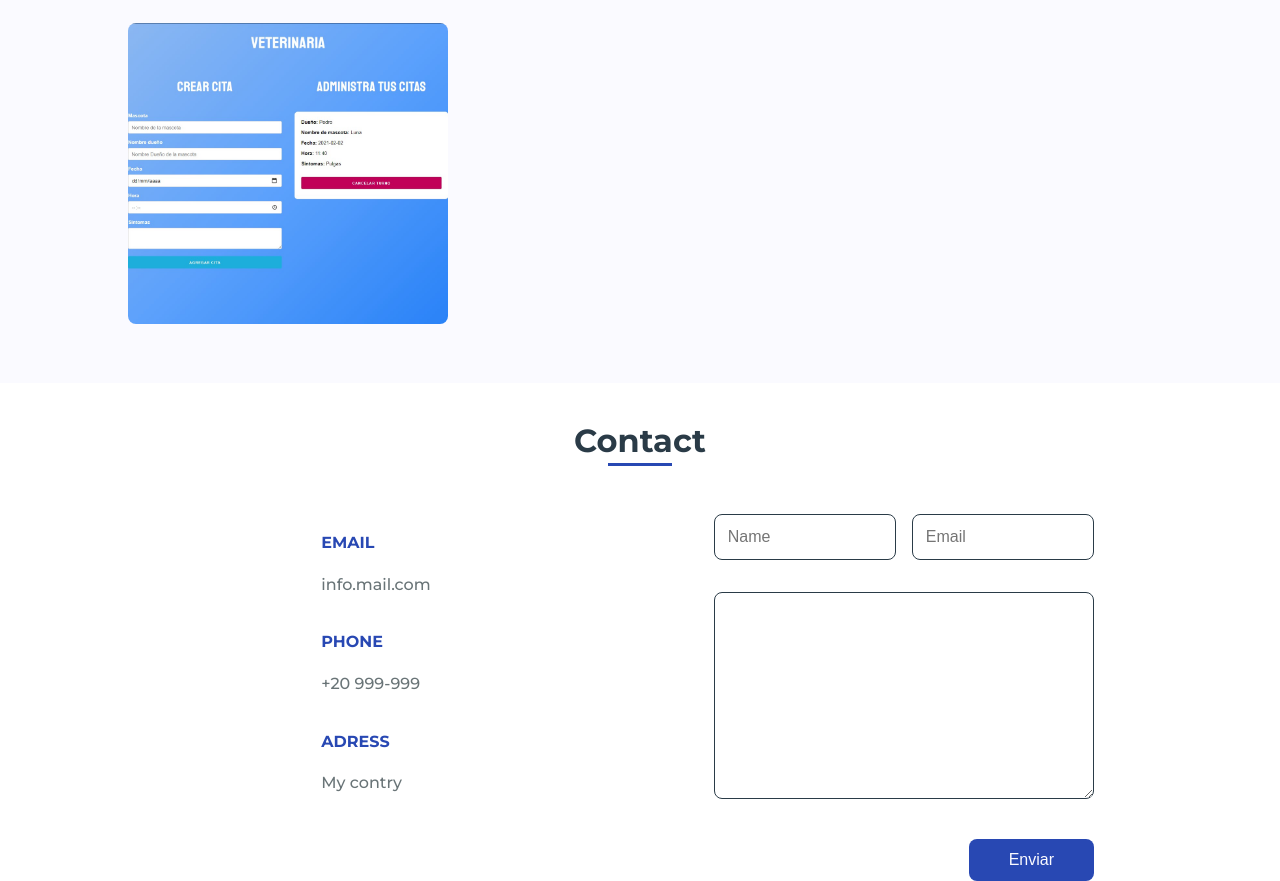
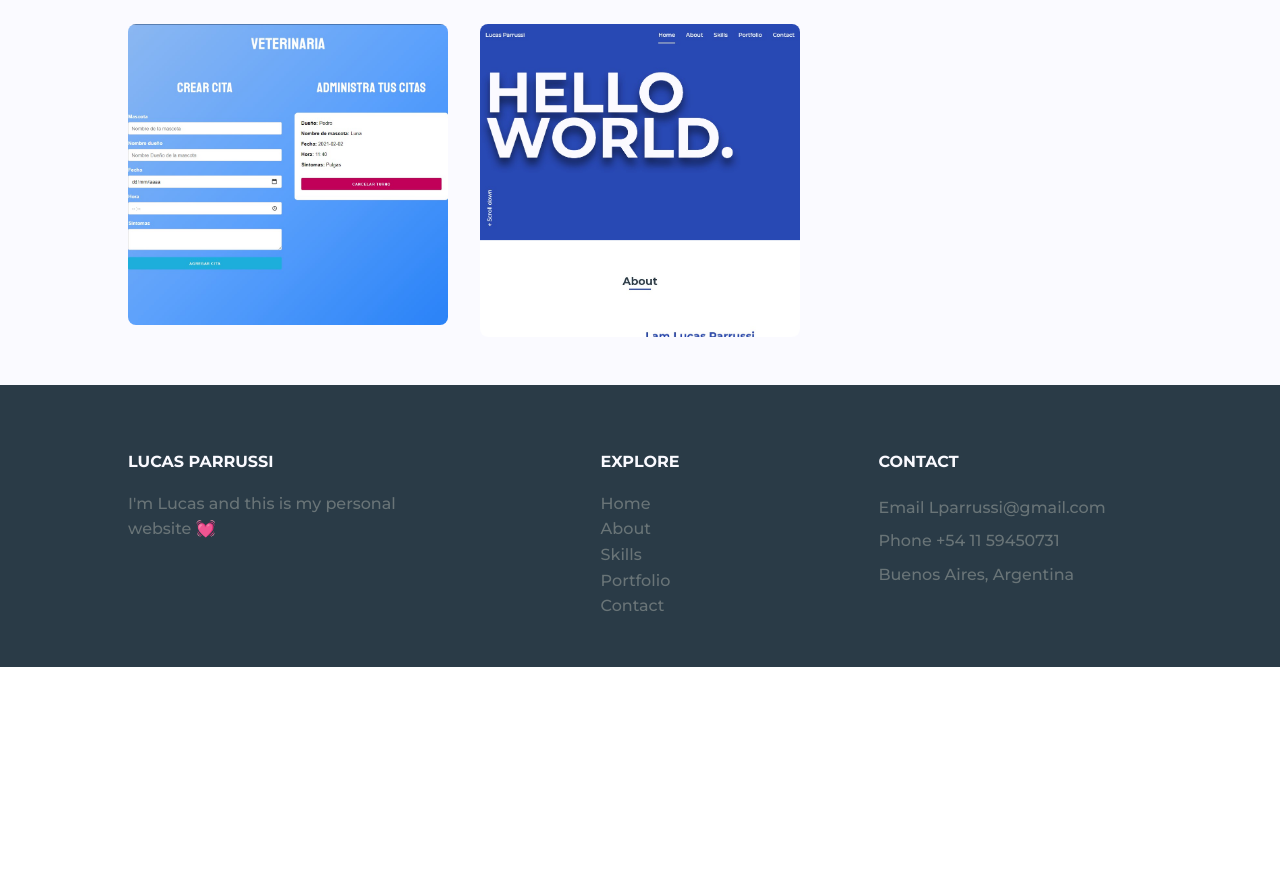
Before and after one commit to lparrussi/porfolio, a plain HTML site: page index.html in a window 1280 px wide. Shown: the part 2420-3301 px from the top of the page. After the commit the page ends 3087 px from the top, so only its background shows below. Drawn offline with nearby package versions, Linux system fonts and the light colour scheme.

Commit message:
Modificacion

```diff
--- a/index.html
+++ b/index.html
@@ -65,7 +65,7 @@
 
                         <div class="about__social">
                             <a href="https://www.linkedin.com/in/lucasparrussi/" class="about__social-icon"><i class='bx bxl-linkedin' ></i></a>
-                            <a href="#" class="about__social-icon"><i class='bx bxl-github' ></i></a>
+                            <a href="https://github.com/lparrussi?tab=repositories" class="about__social-icon"><i class='bx bxl-github' ></i></a>
                         </div>
                     </div>
                 </div>
@@ -101,65 +101,74 @@
                 <h2 class="section-title">Portfolio</h2>
 
                 <div class="portfolio__container bd-grid">
+
                     <div class="portfolio__img">
                         <img src="assets/img/work1.jpg" alt="">
 
                         <div class="portfolio__link">
-                            <a href="#" class="portfolio__link-name">View details</a>
+                            <a href="https://sleepy-hugle-d51abd.netlify.app/" class="portfolio__link-name">MERN STACK</a>
                         </div>
                     </div>
                     <div class="portfolio__img">
                         <img src="assets/img/work2.jpg" alt="">
 
                         <div class="portfolio__link">
-                            <a href="#" class="portfolio__link-name">View details</a>
+                            <a href="https://cripto-react.vercel.app/" class="portfolio__link-name">CriptoApp</a>
                         </div>
                     </div>
                     <div class="portfolio__img">
                         <img src="assets/img/work3.jpg" alt="">
 
                         <div class="portfolio__link">
-                            <a href="#" class="portfolio__link-name">View details</a>
+                            <a href="https://control-de-gasto.vercel.app/" class="portfolio__link-name">Gasto semanal</a>
                         </div>
                     </div>
                     <div class="portfolio__img">
                         <img src="assets/img/work4.jpg" alt="">
 
                         <div class="portfolio__link">
-                            <a href="#" class="portfolio__link-name">View details</a>
+                            <a href="https://app-turnos-veterinaria.vercel.app/" class="portfolio__link-name">Turnos APP</a>
+                        </div>
+                    </div>
+                    <div class="portfolio__img">
+                        <img src="assets/img/work5.jpg" alt="">
+
+                        <div class="portfolio__link">
+                            <a href="https://porfolio-xi.vercel.app/" class="portfolio__link-name">Portfolio</a>
                         </div>
                     </div>
                 </div>
             </section>
 
-            <!--===== CONTACT =====-->
-            <section class="contact-section" id="contact">
-                <h2 class="section-title">Contact</h2>
+            <!--===== FOOTER =====-->
+        <footer class="footer section">
+            <div class="footer__container bd-grid">
+                <div class="footer__data">
+                    <h2 class="footer__title">LUCAS PARRUSSI</h2>
+                    <p class="footer__text">I'm Lucas and this is my personal website &#128147;</p>
+                </div>
 
-                <div class="contact__container bd-grid">
-                    <div class="contact__info">
-                        <h3 class="contact__subtitle">EMAIL</h3>
-                        <span class="contact__text">info.mail.com</span>
+                <div class="footer__data">
+                    <h2 class="footer__title">EXPLORE</h2>
+                    <ul>
+                        <li><a href="#home" class="footer__link">Home</a></li>
+                        <li><a href="#about" class="footer__link">About</a></li>
+                        <li><a href="#skills" class="footer__link">Skills</a></li>
+                        <li><a href="#portfolio" class="footer__link">Portfolio</a></li>
+                        <li><a href="#Contact" class="footer__link">Contact</a></li>
+                    </ul>
+                </div>
 
-                        <h3 class="contact__subtitle">PHONE</h3>
-                        <span class="contact__text">+20 999-999</span>
-
-                        <h3 class="contact__subtitle">ADRESS</h3>
-                        <span class="contact__text">My contry</span>
-                    </div>
-
-                    <form action="" class="contact__form">
-                        <div class="contact__inputs">
-                            <input type="text" placeholder="Name" class="contact__input">
-                            <input type="mail" placeholder="Email" class="contact__input">
-                        </div>
-
-                        <textarea name="" id="" cols="0" rows="10" class="contact__input"></textarea>
-
-                        <input type="submit" value="Enviar" class="contact__button">
-                    </form>
+                <div class="footer__data">
+                    <h2 class="footer__title">CONTACT</h2>
+                    <ul>
+                        <li class="footer__link">Email Lparrussi@gmail.com</li>
+                        <li class="footer__link">Phone +54 11 59450731</li>
+                        <li class="footer__link">Buenos Aires, Argentina</li>
+                    </ul>
                 </div>
-            </section>
+            </div>
+        </footer>
         </main>
 
         <!--===== SCROLL REVEAL =====-->
```
Also changed, not shown: assets/img/work5.jpg (added).
